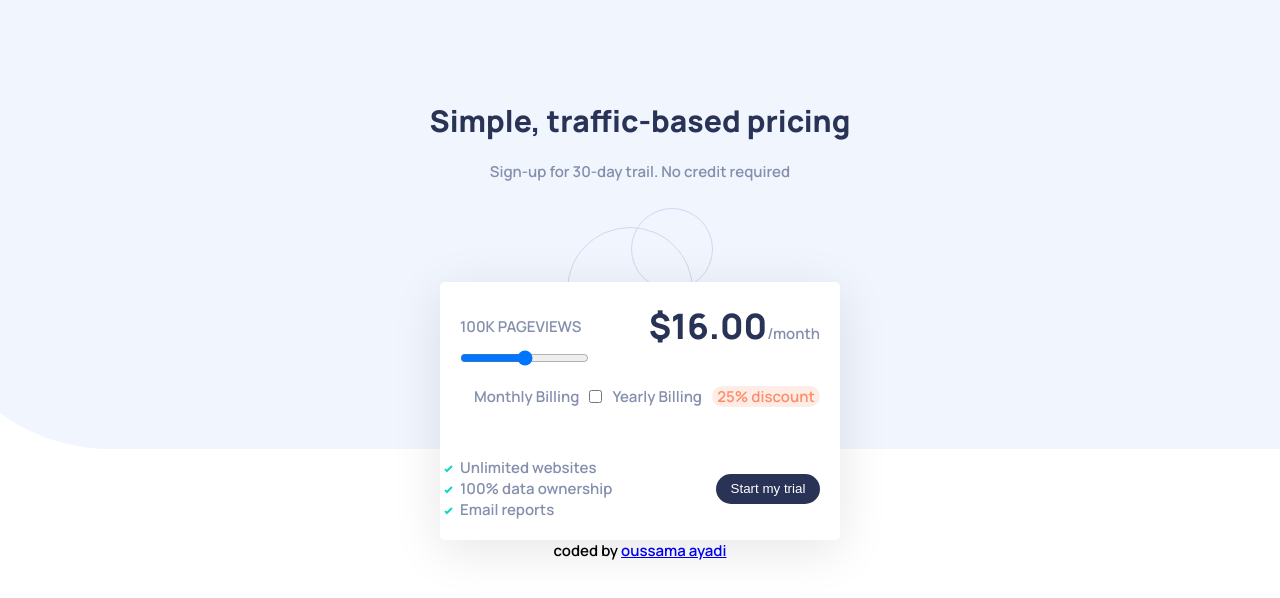
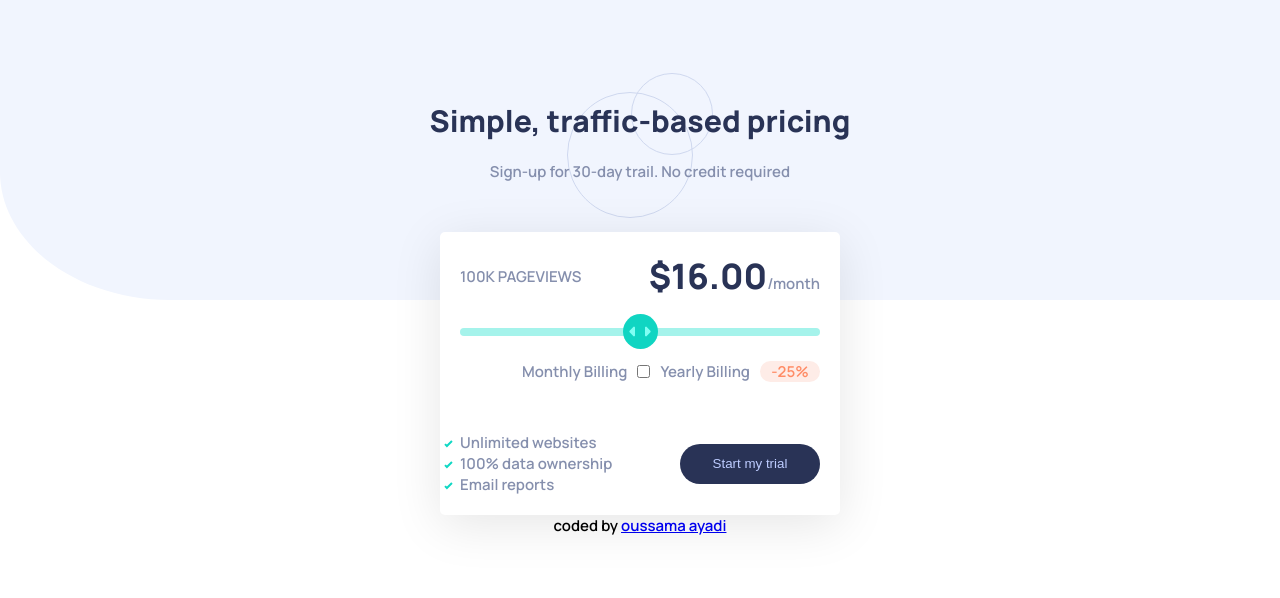
Before and after one commit to ayadi1/interactive-pricing-component-using-react-js, a React (Create React App) app: page / in a window 1280 px wide. Shown: the top 598 px of the page. Built offline with nearby package versions, Linux system fonts and the light colour scheme.

Commit message:
style range input

```diff
--- /dev/null
+++ b/public/css/main.css
@@ -0,0 +1 @@
+/*! Thumb style start */.main--actions__range::-moz-range-thumb{background-image:url("../images/icon-slider.svg")}.main--actions__range::-ms-thumb{background-image:url("../images/icon-slider.svg")}.main--actions__range::-webkit-slider-thumb{background-image:url("../images/icon-slider.svg")}/*! Thumb style end */
--- a/public/index.html
+++ b/public/index.html
@@ -2,42 +2,28 @@
 <html lang="en">
   <head>
     <meta charset="utf-8" />
-    <link rel="icon" href="%PUBLIC_URL%/favicon.ico" />
+    <link rel="icon" href="%PUBLIC_URL%/logo.png" />
     <meta name="viewport" content="width=device-width, initial-scale=1" />
-    <meta name="theme-color" content="#000000" />
+    <meta name="theme-color" content="#10d5c2" />
+    <meta
+      name="description"
+      content="interactive pricing component using react js"
+    />
+    <meta name="keywords" content="react,javascript,flexbox" />
+    <meta name="author" content="oussama ayadi" />
     <meta
       name="description"
       content="Web site created using create-react-app"
     />
-    <link rel="apple-touch-icon" href="%PUBLIC_URL%/logo192.png" />
-    <!--
-      manifest.json provides metadata used when your web app is installed on a
-      user's mobile device or desktop. See https://developers.google.com/web/fundamentals/web-app-manifest/
-    -->
+    <link rel="apple-touch-icon" href="%PUBLIC_URL%/logo.png" />
+
     <link rel="manifest" href="%PUBLIC_URL%/manifest.json" />
-    <!--
-      Notice the use of %PUBLIC_URL% in the tags above.
-      It will be replaced with the URL of the `public` folder during the build.
-      Only files inside the `public` folder can be referenced from the HTML.
+    <link rel="stylesheet" href="./css/main.css">
 
-      Unlike "/favicon.ico" or "favicon.ico", "%PUBLIC_URL%/favicon.ico" will
-      work correctly both with client-side routing and a non-root public URL.
-      Learn how to configure a non-root public URL by running `npm run build`.
-    -->
-    <title>React App</title>
+    <title>interactive pricing component react using js</title>
   </head>
   <body>
     <noscript>You need to enable JavaScript to run this app.</noscript>
     <div id="root"></div>
-    <!--
-      This HTML file is a template.
-      If you open it directly in the browser, you will see an empty page.
-
-      You can add webfonts, meta tags, or analytics to this file.
-      The build step will place the bundled scripts into the <body> tag.
-
-      To begin the development, run `npm start` or `yarn start`.
-      To create a production bundle, use `npm run build` or `yarn build`.
-    -->
   </body>
 </html>
--- a/src/App.css
+++ b/src/App.css
@@ -26,11 +26,12 @@ body {
 }
 .App {
   background-repeat: no-repeat !important;
-  background-position: center, top !important;
+  background-position: 50% 16%, top !important;
   display: flex;
   flex-direction: column;
   align-items: center;
-  justify-content: center;
+  background-size: auto, 100% 50% !important;
+  height: 600px;
 }
 .App h1 {
   margin-top: 100px;
--- a/src/components/Main/Main.js
+++ b/src/components/Main/Main.js
@@ -17,7 +17,7 @@ export default function Main() {
           <p>Monthly Billing</p>
           <input type="checkbox" className="main--actions__checkbox" />
           <p>Yearly Billing</p>
-          <p className="main--actions__discount">25% discount</p>
+          <p className="main--actions__discount">-25%</p>
         </div>
       </div>
       <div className="main--footer">
--- a/src/components/Main/main.css
+++ b/src/components/Main/main.css
@@ -1,6 +1,6 @@
 main {
   background-color: #fff;
-  margin-top: 100px;
+  margin-top: 50px;
   width: 400px;
   padding: 20px;
   border-radius: 5px;
@@ -11,53 +11,184 @@ main {
   justify-content: space-between;
   align-items: center;
 }
-.main--header p {
-}
+
 .main--header p span {
   font-weight: 800;
   color: var(--Dark-Desaturated-Blue-Text-CTA-Background);
   font-size: 35px;
 }
-.main--actions {
-}
-.main--actions .range {
-}
-.main--actions .range .main--actions__range {
-}
-.main--actions__checkbox {
-}
+
 .range--footer {
   display: flex;
   justify-content: flex-end;
   gap: 10px;
   margin-top: 15px;
 }
-.range--footer p {
-}
+
 .main--actions__discount {
   color: var(--Light-Red-Discount-Text) !important;
   background-color: var(--Light-Grayish-Red-Discount-Background);
   border-radius: 100px;
-  width: 108px;
-  text-align: center;
+  width: 60px;
 }
 .main--footer {
   display: flex;
   justify-content: space-between;
   align-items: center;
   margin-top: 50px;
+  gap: 40px;
 }
-.main--footer ul {
-}
+
 .main--footer ul li {
   color: var(--Grayish-Blue-Text);
 }
 .main--footer button {
   border: none;
   background-color: var(--Dark-Desaturated-Blue-Text-CTA-Background);
-  color: #fff;
-  width: 104px;
-  height: 30px;
+  width: 140px;
+  height: 40px;
   border-radius: 100px;
   cursor: pointer;
+  color: var(--Pale-Blue-CTA-Text);
 }
+
+/* range style start */
+.main--actions__range {
+  -webkit-appearance: none;
+  width: 100%;
+  background: transparent;
+}
+
+.main--actions__range::-webkit-slider-thumb {
+  -webkit-appearance: none;
+}
+
+.main--actions__range:focus {
+  outline: none;
+}
+
+.main--actions__range::-ms-track {
+  width: 100%;
+  cursor: pointer;
+  background: transparent;
+  border-color: transparent;
+  color: transparent;
+}
+/* range style start */
+.range {
+  margin: 20px 0;
+}
+.main--actions__range {
+  width: 100%;
+}
+/* range style end */
+/*! Track style start */
+/* Firefox style start */
+.main--actions__range::-moz-range-track {
+  width: 100%;
+  height: 10px;
+  cursor: pointer;
+  border: none;
+  border-radius: 100px;
+}
+.main--actions__range::-moz-range-progress {
+  background-color: var(--Soft-Cyan-Full-Slider-Bar);
+}
+/* Firefox style end */
+/* style Internet Explorer start */
+
+.main--actions__range::-ms-fill-lower {
+  background: hsl(174, 77%, 80%);
+}
+
+.main--actions__range::-ms-track {
+  width: 100%;
+  height: 8.4px;
+  cursor: pointer;
+  border: none;
+  border-radius: 100px;
+}
+
+/* style Internet Explorer end */
+/* chrome style start */
+
+.main--actions__range {
+  -webkit-appearance: none;
+}
+.main--actions__range::-webkit-slider-runnable-track {
+  width: 100%;
+  height: 8.4px;
+  cursor: pointer;
+  border: none;
+  border-radius: 100px;
+}
+
+.main--actions__range::-webkit-slider-runnable-track {
+  background-color: var(--Soft-Cyan-Full-Slider-Bar);
+}
+/* chrome style end */
+
+/*! Track style end */
+
+/*! Thumb style start */
+.main--actions__range::-moz-range-thumb {
+  -webkit-appearance: none;
+  border: 1px solid #000000;
+  height: 35px;
+  width: 35px;
+  border-radius: 50%;
+  border: none;
+  background-color: var(--Strong-Cyan-Slider-Backround);
+  cursor: pointer;
+  margin-top: -14px;
+  background-repeat: no-repeat;
+  background-position: center center;
+}
+.main--actions__range::-moz-range-thumb:hover {
+  box-shadow: 3px 3px 10px 5px hsla(174, 100%, 50%, 0.466);
+}
+.main--actions__range::-webkit-slider-thumb:hover {
+  box-shadow: 3px 3px 10px 5px hsla(174, 100%, 50%, 0.466);
+}
+.main--actions__range::-ms-thumb:hover {
+  box-shadow: 3px 3px 10px 5px hsla(174, 100%, 50%, 0.466);
+}
+.main--actions__range::-ms-thumb {
+  -webkit-appearance: none;
+  border: 1px solid #000000;
+  height: 35px;
+  width: 35px;
+  border-radius: 50%;
+  border: none;
+  background-color: var(--Strong-Cyan-Slider-Backround);
+  cursor: pointer;
+  margin-top: -14px;
+  background-repeat: no-repeat;
+  background-position: center center;
+}
+.main--actions__range::-webkit-slider-thumb {
+  -webkit-appearance: none;
+  border: 1px solid #000000;
+  height: 35px;
+  width: 35px;
+  border-radius: 50%;
+  border: none;
+  background-color: hsl(174, 86%, 45%);
+  cursor: pointer;
+  margin-top: -14px;
+  background-repeat: no-repeat;
+  background-position: center center;
+}
+/*! Thumb style end */
+/* media screen style start */
+@media screen and (max-width: 450px) {
+  main {
+    max-width: 365px;
+  }
+  .main--footer {
+    width: 90%;
+    margin: 0 auto;
+    flex-direction: column;
+  }
+}
+/* media screen style end */
```
Also changed, not shown: public/images/icon-slider.svg (added), public/logo.png (added), public/manifest.json.
